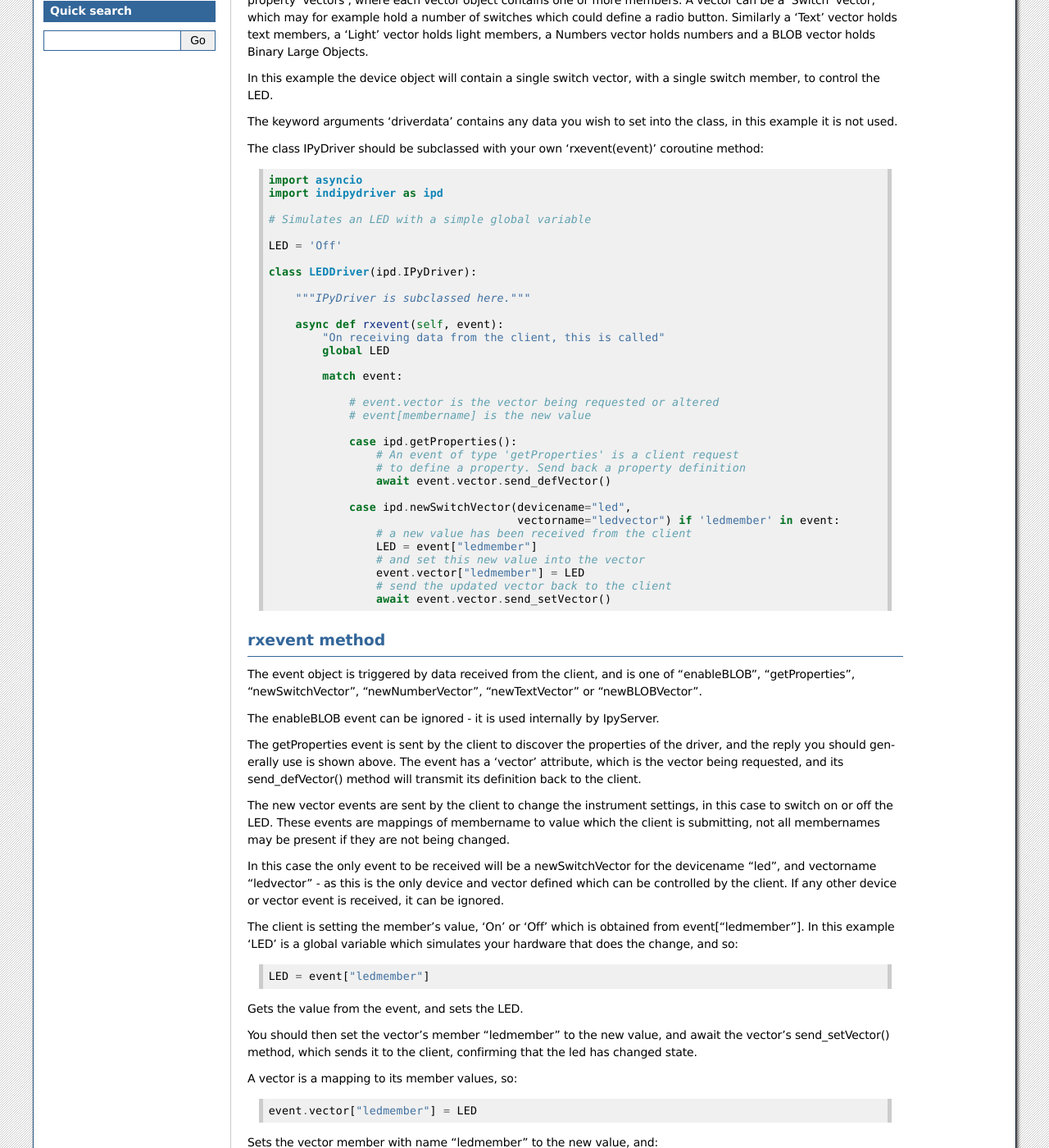
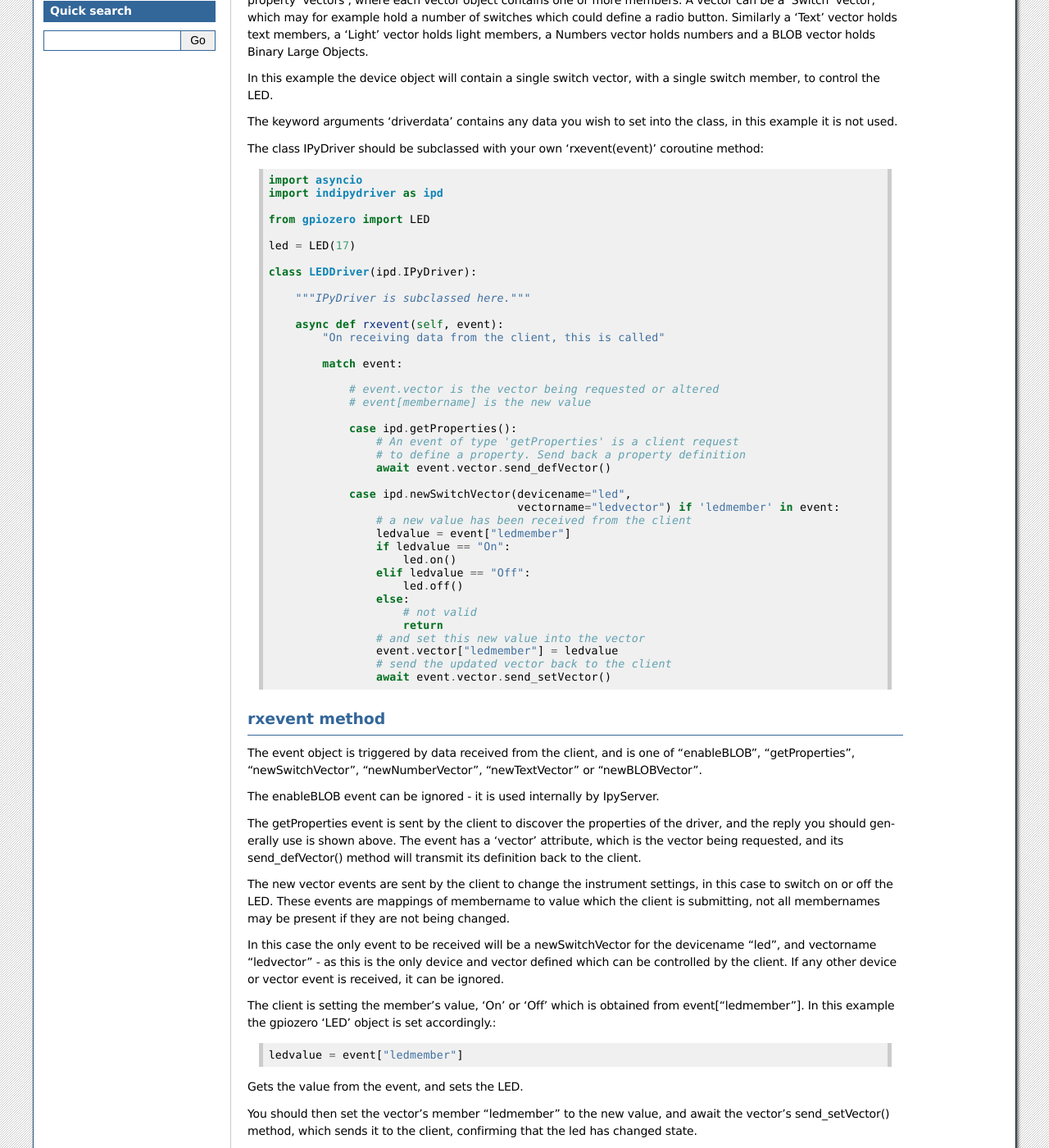
Before and after one commit to bernie-skipole/indipydriver, a Sphinx documentation site: the page built from docs/source/usage/summary.rst, in a window 1280 px wide and 1400 px high, scrolled down 415 px. Shown: the whole window at 82% size. Built offline with Sphinx 7.4.7, drawn with Linux system fonts in a browser that asks for light colours; some of the changed text lies outside the part shown.

Commit message:
doc change

```diff
--- a/docs/source/usage/summary.rst
+++ b/docs/source/usage/summary.rst
@@ -1,7 +1,7 @@
 Summary
 =======
 
-The following summarises how a driver could be structured, describing a simulated LED control.
+The following summarises how a driver could be structured, describing an LED control on a Raspberry Pi.
 
 Subclass IPyDriver
 ^^^^^^^^^^^^^^^^^^
@@ -25,9 +25,9 @@ The class IPyDriver should be subclassed with your own 'rxevent(event)' coroutin
     import asyncio
     import indipydriver as ipd
 
-    # Simulates an LED with a simple global variable
+    from gpiozero import LED
 
-    LED = 'Off'
+    led = LED(17)
 
     class LEDDriver(ipd.IPyDriver):
 
@@ -35,7 +35,6 @@ The class IPyDriver should be subclassed with your own 'rxevent(event)' coroutin
 
         async def rxevent(self, event):
             "On receiving data from the client, this is called"
-            global LED
 
             match event:
 
@@ -50,11 +49,19 @@ The class IPyDriver should be subclassed with your own 'rxevent(event)' coroutin
                 case ipd.newSwitchVector(devicename="led",
                                          vectorname="ledvector") if 'ledmember' in event:
                     # a new value has been received from the client
-                    LED = event["ledmember"]
+                    ledvalue = event["ledmember"]
+                    if ledvalue == "On":
+                        led.on()
+                    elif ledvalue == "Off":
+                        led.off()
+                    else:
+                        # not valid
+                        return
                     # and set this new value into the vector
-                    event.vector["ledmember"] = LED
+                    event.vector["ledmember"] = ledvalue
                     # send the updated vector back to the client
                     await event.vector.send_setVector()
+
 
 
 rxevent method
@@ -70,9 +77,9 @@ The new vector events are sent by the client to change the instrument settings,
 
 In this case the only event to be received will be a newSwitchVector for the devicename "led", and vectorname "ledvector" - as this is the only device and vector defined which can be controlled by the client. If any other device or vector event is received, it can be ignored.
 
-The client is setting the member's value, 'On' or 'Off' which is obtained from event["ledmember"]. In this example 'LED' is a global variable which simulates your hardware that does the change, and so::
+The client is setting the member's value, 'On' or 'Off' which is obtained from event["ledmember"]. In this example the gpiozero 'LED' object is set accordingly.::
 
-    LED = event["ledmember"]
+    ledvalue = event["ledmember"]
 
 Gets the value from the event, and sets the LED.
 
@@ -80,7 +87,7 @@ You should then set the vector's member "ledmember" to the new value, and await
 
 A vector is a mapping to its member values, so::
 
-    event.vector["ledmember"] = LED
+    event.vector["ledmember"] = ledvalue
 
 Sets the vector member with name "ledmember" to the new value, and::
 
@@ -107,10 +114,12 @@ The driver, device, vectors etc,. have to be instantiated, it is suggested this
     def make_driver():
         "Creates the driver"
 
+        ledvalue = "On" if led.is_lit else "Off"
+
         # create switch member
         ledmember = ipd.SwitchMember(name="ledmember",
                                      label="LED Value",
-                                     membervalue=LED)
+                                     membervalue=ledvalue)
         # set this member into a vector
         ledvector = ipd.SwitchVector(name="ledvector",
                                      label="LED",
@@ -120,14 +129,15 @@ The driver, device, vectors etc,. have to be instantiated, it is suggested this
                                      state="Ok",
                                      switchmembers=[ledmember] )
         # create a Device with this vector
-        led = ipd.Device( devicename="led", properties=[ledvector])
+        leddevice = ipd.Device( devicename="led", properties=[ledvector])
 
         # Create the Driver containing this device
-        driver = LEDDriver([led])
+        driver = LEDDriver([leddevice])
 
         # and return the driver
         return driver
 
+Note that "is_lit" is a property of the gpiozero LED object and is True if the LED is on, this is used to set up the initial value of ledmember.
 
 The various vector and member classes and their arguments are detailed further in this documentation.
 
```
